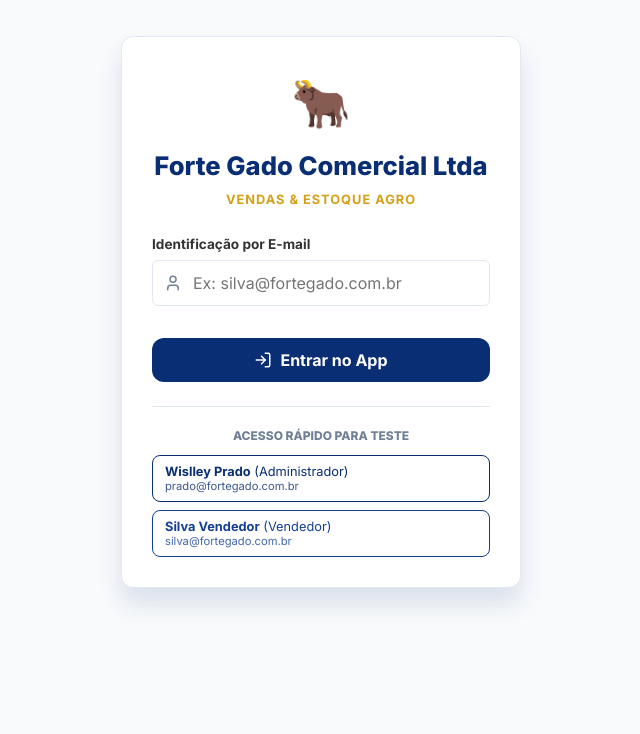
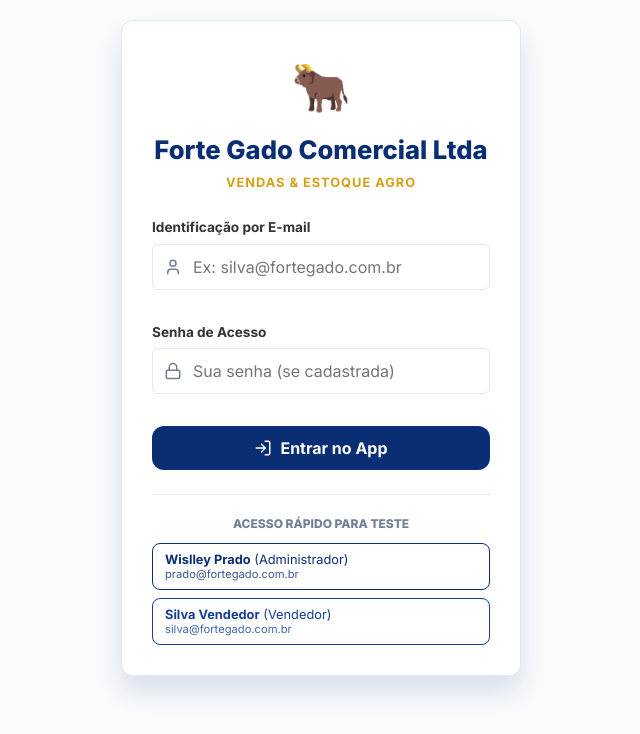
Before and after one commit to ForteGado/appvendafortegado, a React (Vite) app: page / in a window 1280 px wide. Shown: the top 734 px of the page, without its empty margins (319-959 px from the left). Built offline with nearby package versions, Linux system fonts and the light colour scheme; no server answers; the database is empty.

Commit message:
feat: gestao completa de usuarios e vendedores com sync Supabase e delecao

```diff
--- a/src/components/Login.jsx
+++ b/src/components/Login.jsx
@@ -1,9 +1,10 @@
 import React, { useState } from 'react';
-import { User, LogIn, AlertCircle } from 'lucide-react';
+import { User, Lock, LogIn, AlertCircle } from 'lucide-react';
 import { getDb, getCredentials, saveCredentials } from '../services/db';
 
 export default function Login({ onLogin }) {
   const [email, setEmail] = useState('');
+  const [password, setPassword] = useState('');
   const [errorMsg, setErrorMsg] = useState('');
   const [empresa, setEmpresa] = useState(() => {
     const db = getDb();
@@ -29,6 +30,12 @@ export default function Login({ onLogin }) {
 
     if (!user.ativo) {
       setErrorMsg('Este usuário está desativado no sistema.');
+      return;
+    }
+
+    // Validar senha
+    if (user.senha && user.senha !== password) {
+      setErrorMsg('Senha incorreta.');
       return;
     }
 
@@ -111,6 +118,21 @@ export default function Login({ onLogin }) {
             </div>
           </div>
 
+          <div className="form-group">
+            <label style={{ fontSize: '0.85rem', fontWeight: '700' }}>Senha de Acesso</label>
+            <div style={{ position: 'relative' }}>
+              <input
+                type="password"
+                className="form-control"
+                placeholder="Sua senha (se cadastrada)"
+                value={password}
+                onChange={(e) => setPassword(e.target.value)}
+                style={{ paddingLeft: '40px', width: '100%' }}
+              />
+              <Lock size={18} style={{ position: 'absolute', left: '12px', top: '14px', color: 'var(--cinza-medio)' }} />
+            </div>
+          </div>
+
           <button type="submit" className="btn btn-primary" style={{ fontWeight: '700', padding: '12px' }}>
             <LogIn size={18} /> Entrar no App
           </button>
```
Also changed, not shown: 2 other files (tests, documents, lock files or other folders).
